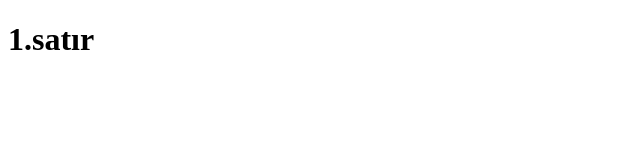
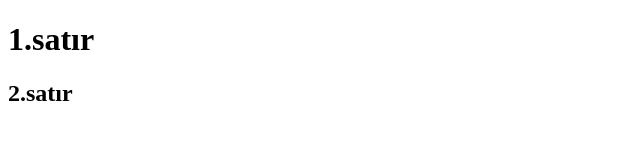
Before and after one commit to mustafasalim/webDevGitDeneme, a plain HTML site: page index.html in a window 1280 px wide. Shown: the whole page, without its empty margins (0-640 px from the left). Drawn offline with Linux system fonts and the light colour scheme.

Commit message:
version 2

```diff
--- a/index.html
+++ b/index.html
@@ -8,6 +8,7 @@
 <body>
 
     <h1>1.satır</h1>
+    <h2>2.satır</h2>
 
 </body>
 </html>
```
